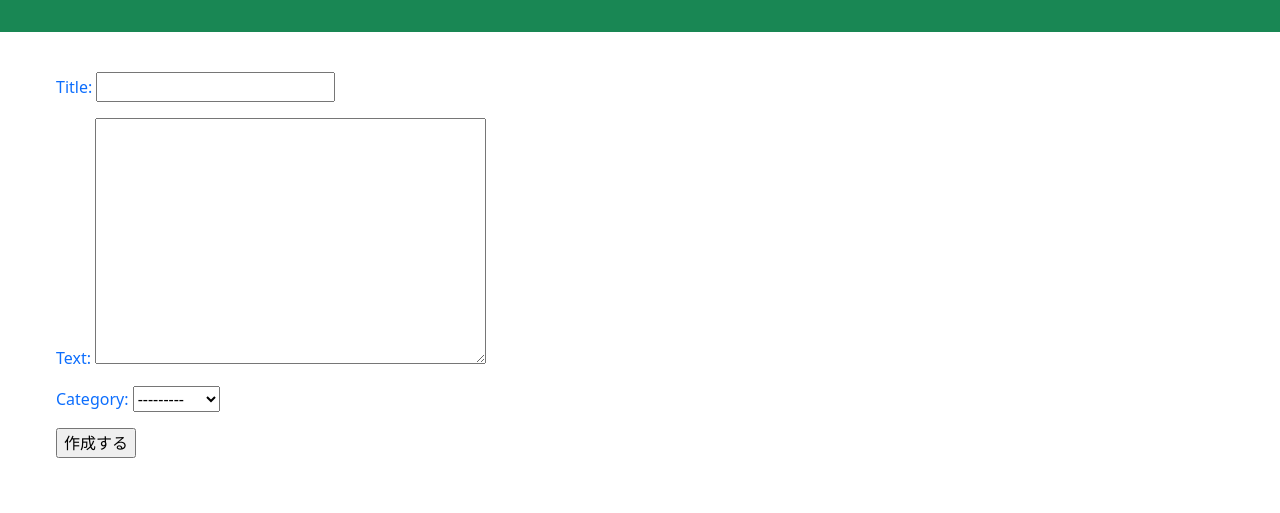
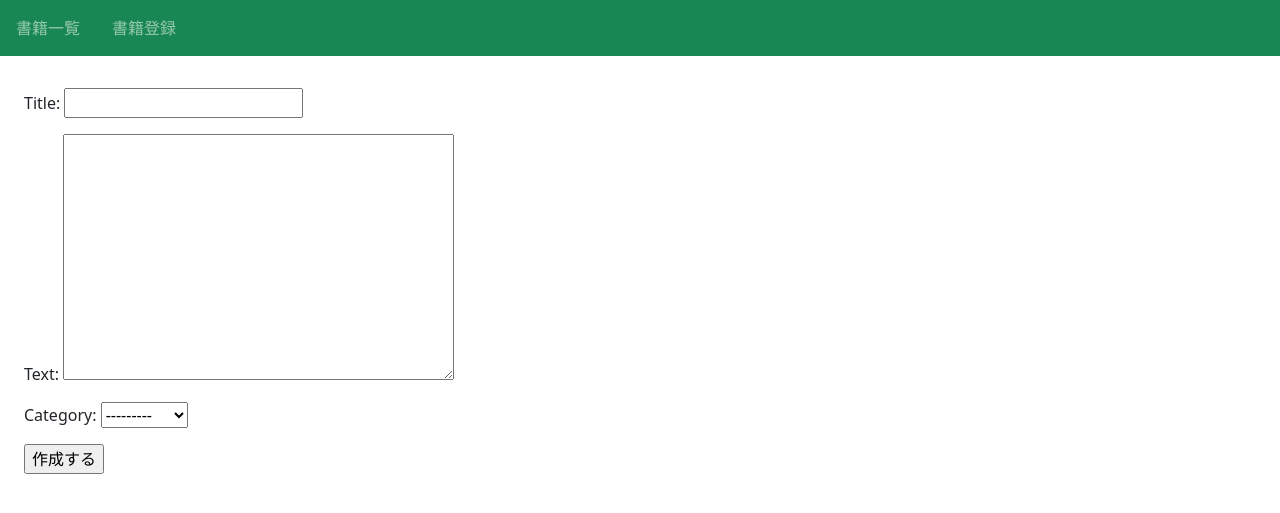
Before and after one commit to miyazakihiroaki/bookproject, a Django app: page /book/create/ in a window 1280 px wide. Shown: the top 513 px of the page. Run offline with Django 3.2, Linux system fonts and the light colour scheme.

Commit message:
finishChapter4'

```diff
--- a/templates/base.html
+++ b/templates/base.html
@@ -15,8 +15,8 @@
     <body>
         <nav class="navbar navbar-dark bg-success sticky-top">
             <div class="navbar-nav d-flex flex-row">
-                <a class="nav-link mx-3" href="{% url 'list-book' %}"書籍一覧</a>
-                <a class="nav-link mx-3" href="{% url 'create-book' %}"書籍登録</a>
+                <a class="nav-link mx-3" href="{% url 'list-book' %}">書籍一覧</a>
+                <a class="nav-link mx-3" href="{% url 'create-book' %}">書籍登録</a>
             </div>
         </nav>
         <div class="p-4">
```
